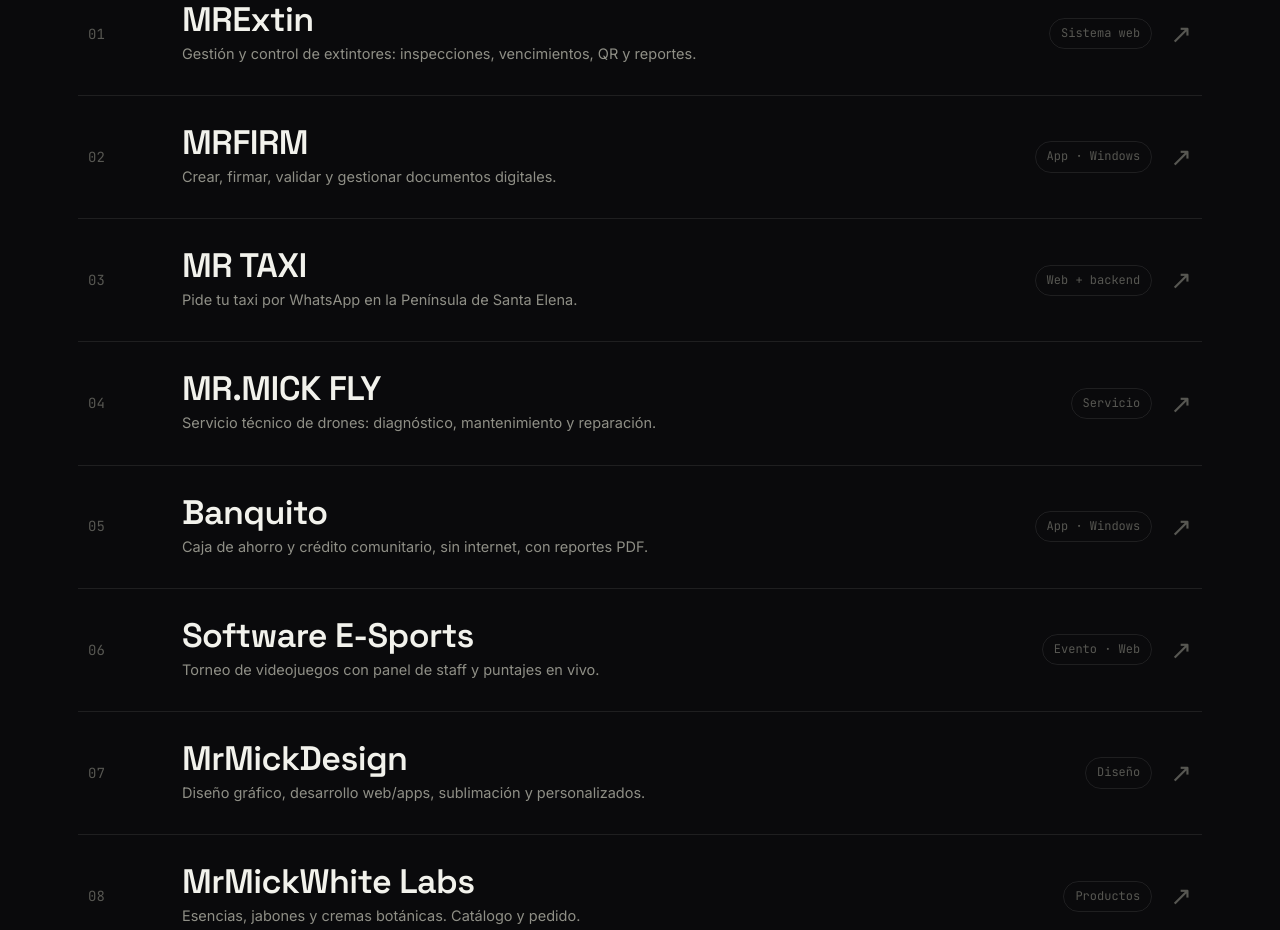
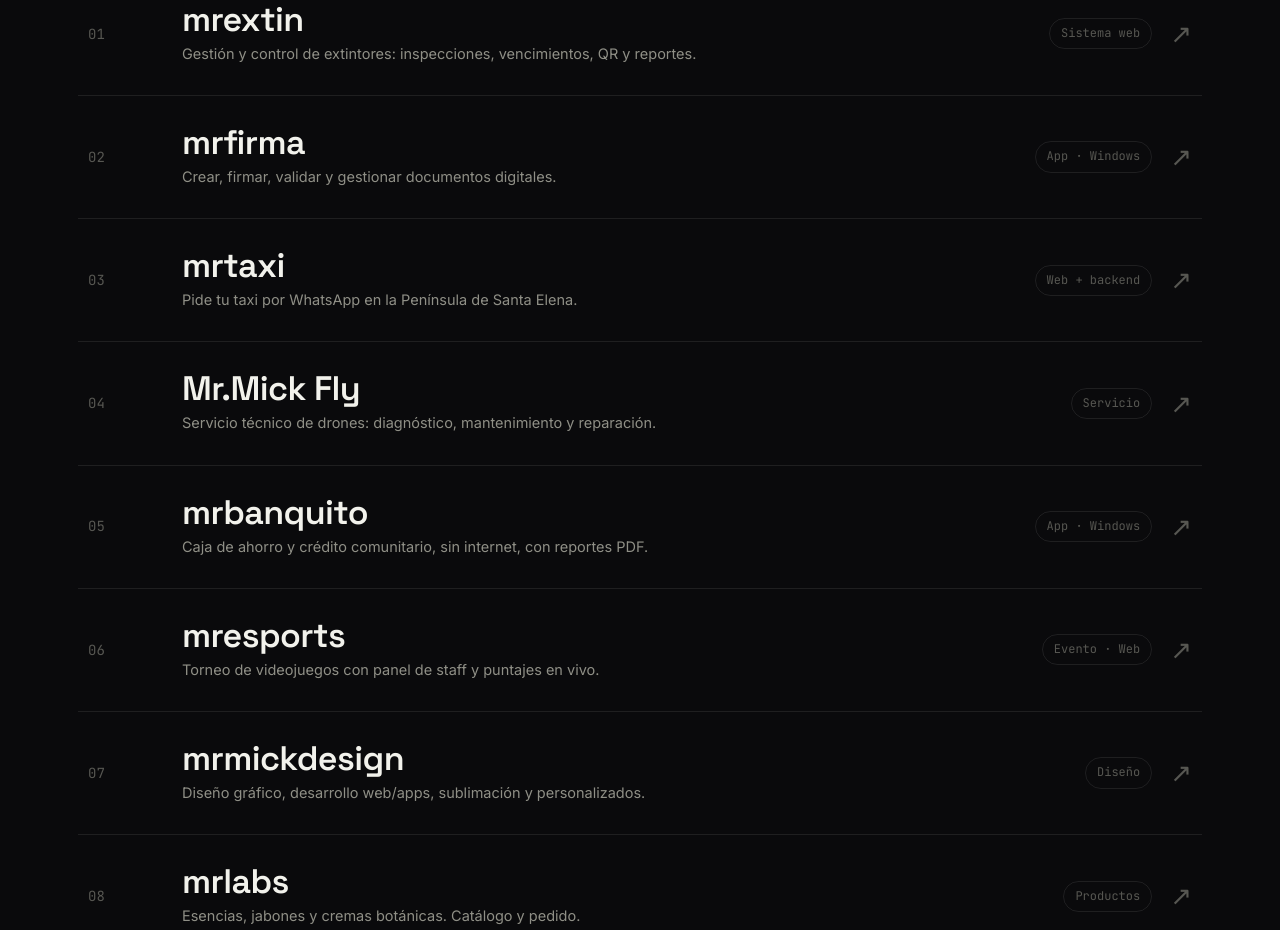
Before and after one commit to MrMickWhite/mrmickwhite, a plain HTML site: page index.html in a window 1280 px wide. Shown: the part 1976-2906 px from the top of the page. Drawn offline with Linux system fonts and the light colour scheme.

Commit message:
Portafolio: nombres de proyectos a marca mr (Mr.Mick Fly como excepcion)

```diff
--- a/index.html
+++ b/index.html
@@ -247,14 +247,14 @@ setInterval(function(){i=(i+1)%roles.length;rot.style.opacity=0;setTimeout(funct
 rot.style.transition='opacity .2s';
 // proyectos
 var P=[
- ['MRExtin','Gestión y control de extintores: inspecciones, vencimientos, QR y reportes.','Sistema web','https://extin.mrmickwhite.com'],
- ['MRFIRM','Crear, firmar, validar y gestionar documentos digitales.','App · Windows','https://firma.mrmickwhite.com'],
- ['MR TAXI','Pide tu taxi por WhatsApp en la Península de Santa Elena.','Web + backend','https://taxi.mrmickwhite.com'],
- ['MR.MICK FLY','Servicio técnico de drones: diagnóstico, mantenimiento y reparación.','Servicio','https://fly.mrmickwhite.com'],
- ['Banquito','Caja de ahorro y crédito comunitario, sin internet, con reportes PDF.','App · Windows','https://banquito.mrmickwhite.com'],
- ['Software E-Sports','Torneo de videojuegos con panel de staff y puntajes en vivo.','Evento · Web','https://esports.mrmickwhite.com'],
- ['MrMickDesign','Diseño gráfico, desarrollo web/apps, sublimación y personalizados.','Diseño','https://design.mrmickwhite.com'],
- ['MrMickWhite Labs','Esencias, jabones y cremas botánicas. Catálogo y pedido.','Productos','https://labs.mrmickwhite.com'],
+ ['mrextin','Gestión y control de extintores: inspecciones, vencimientos, QR y reportes.','Sistema web','https://extin.mrmickwhite.com'],
+ ['mrfirma','Crear, firmar, validar y gestionar documentos digitales.','App · Windows','https://firma.mrmickwhite.com'],
+ ['mrtaxi','Pide tu taxi por WhatsApp en la Península de Santa Elena.','Web + backend','https://taxi.mrmickwhite.com'],
+ ['Mr.Mick Fly','Servicio técnico de drones: diagnóstico, mantenimiento y reparación.','Servicio','https://fly.mrmickwhite.com'],
+ ['mrbanquito','Caja de ahorro y crédito comunitario, sin internet, con reportes PDF.','App · Windows','https://banquito.mrmickwhite.com'],
+ ['mresports','Torneo de videojuegos con panel de staff y puntajes en vivo.','Evento · Web','https://esports.mrmickwhite.com'],
+ ['mrmickdesign','Diseño gráfico, desarrollo web/apps, sublimación y personalizados.','Diseño','https://design.mrmickwhite.com'],
+ ['mrlabs','Esencias, jabones y cremas botánicas. Catálogo y pedido.','Productos','https://labs.mrmickwhite.com'],
 ];
 document.getElementById('plist').innerHTML=P.map(function(p,n){
  return '<a class="prow" href="'+p[3]+'" target="_blank" rel="noopener">'+
```
